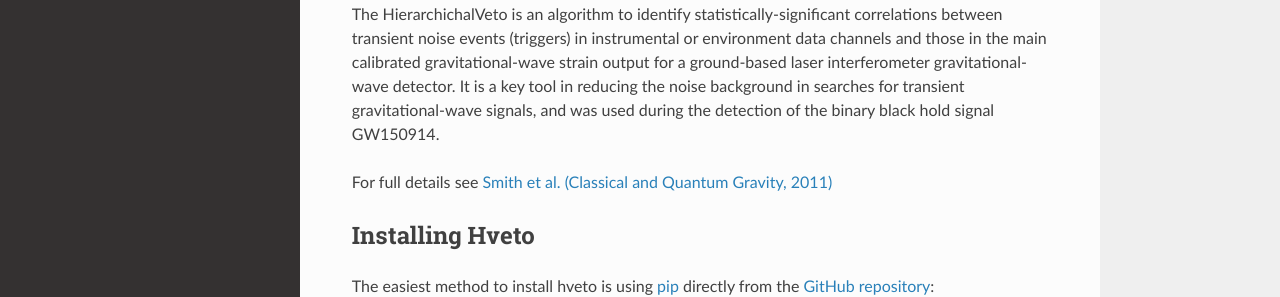
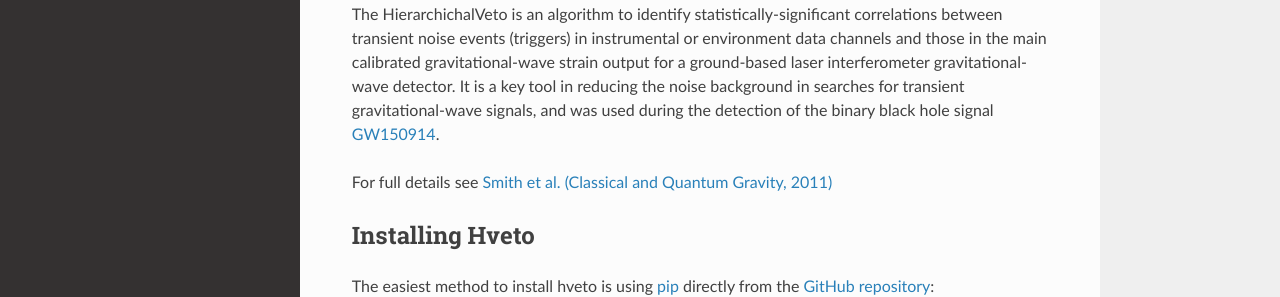
Before and after one commit to gwdetchar/hveto, a Sphinx documentation site: the page built from docs/index.rst, in a window 1280 px wide and 1393 px high. Shown: the part 157-454 px from the top of the window. Built offline with Sphinx 7.4.7 and the Read the Docs theme 2.0.0, drawn with Linux system fonts in a browser that asks for light colours; pages that are not in the unit, such as notebooks, are missing from menus; the version number could not be read and is left out.

Commit message:
docs: fixed typo in index, adding link to detection

```diff
--- a/docs/index.rst
+++ b/docs/index.rst
@@ -7,7 +7,7 @@ Welcome to Hveto's documentation!
 =================================
 
 The HierarchichalVeto is an algorithm to identify statistically-significant correlations between transient noise events (triggers) in instrumental or environment data channels and those in the main calibrated gravitational-wave strain output for a ground-based laser interferometer gravitational-wave detector.
-It is a key tool in reducing the noise background in searches for transient gravitational-wave signals, and was used during the detection of the binary black hold signal GW150914.
+It is a key tool in reducing the noise background in searches for transient gravitational-wave signals, and was used during the detection of the binary black hole signal `GW150914 <https://www.ligo.caltech.edu/detection>`_.
 
 For full details see `Smith et al. (Classical and Quantum Gravity, 2011) <https://iopscience.iop.org/article/10.1088/0264-9381/28/23/235005>`_
 
```
